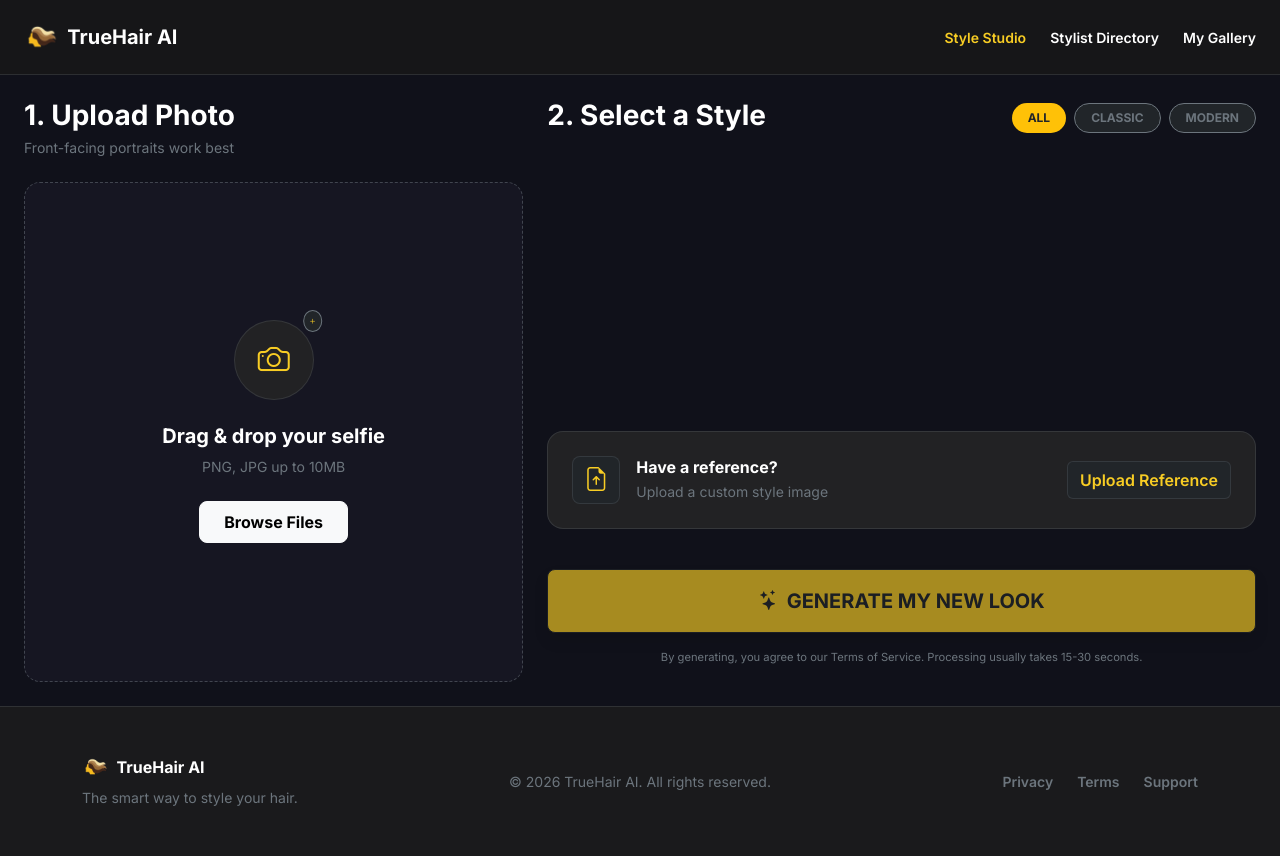
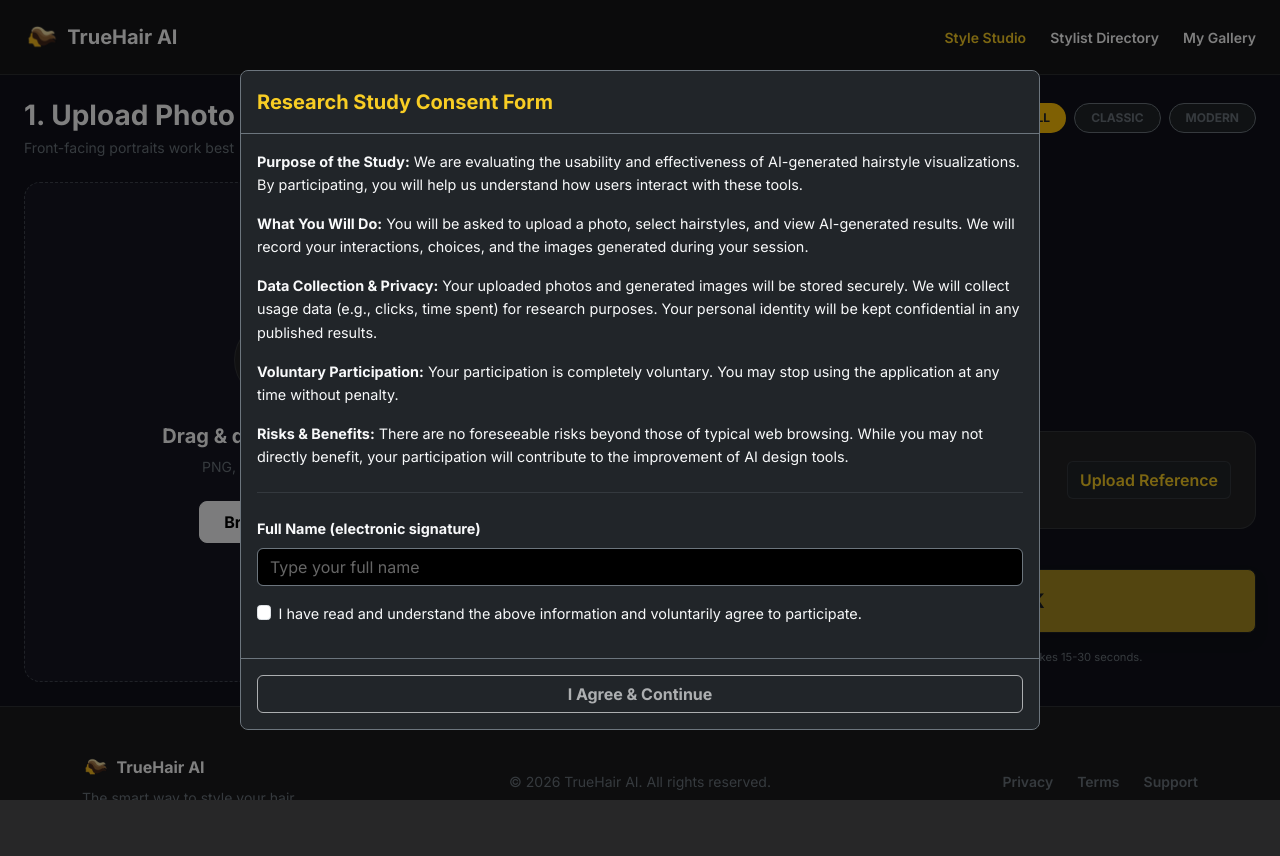
Before and after one commit to TrueHair-AI/truehair-ai, a Flask app: page /style-studio in a window 1280 px wide. After the commit the page ends 800 px from the top, so only its background shows below. Run offline with Flask 3, Linux system fonts and the light colour scheme; the visitor is signed in with stand-in values (Sample User, id 1); data that the repository does not hold is empty; some libraries are stand-ins or nearby versions.

Commit message:
feat(auth): add IRB informed consent modal and enforcement
- Add `Consent` model to store electronic signatures and timestamps
- Add `POST /api/consent` endpoint to handle consent submissions
- Add `@consent_required` decorator to enforce consent on protected routes (stylists, gallery, result)
- Update `style_studio.html` to display a non-dismissible IRB consent modal if consent is missing
- Update `inject_user` context processor to provide `has_consented` flag to templates
- Add tests for consent endpoint, duplicate handling, and redirect logic

Made-with: Cursor

```diff
--- a/app/models.py
+++ b/app/models.py
@@ -30,6 +30,20 @@ class Visit(db.Model):
 
     def __repr__(self):
         return f"<Visit id={self.id} page='{self.page}' timestamp={self.timestamp}>"
+
+
+class Consent(db.Model):
+    id = db.Column(db.Integer, primary_key=True)
+    user_id = db.Column(
+        db.Integer, db.ForeignKey("user.id"), nullable=False, unique=True
+    )
+    full_name = db.Column(db.String(200), nullable=False)
+    experiment_group = db.Column(db.String(20), nullable=False)
+    consented_at = db.Column(db.DateTime, nullable=False, default=datetime.utcnow)
+
+    user = db.relationship(
+        "User", backref=db.backref("consent", uselist=False, lazy=True)
+    )
 
 
 class Hairstyle(db.Model):
--- a/app/routes/main.py
+++ b/app/routes/main.py
@@ -21,6 +21,7 @@ from sqlalchemy.exc import IntegrityError
 from sqlalchemy.orm import joinedload
 
 from app.models import (
+    Consent,
     GeneratedImage,
     Hairstyle,
     Rating,
@@ -60,6 +61,20 @@ def login_required(f):
     return decorated_function
 
 
+def consent_required(f):
+    @wraps(f)
+    def decorated_function(*args, **kwargs):
+        if "user_id" not in session:
+            return redirect(url_for("auth.login", next=request.url))
+        user_id = session["user_id"]
+        has_consented = Consent.query.filter_by(user_id=user_id).first() is not None
+        if not has_consented:
+            return redirect(url_for("main.style_studio"))
+        return f(*args, **kwargs)
+
+    return decorated_function
+
+
 def admin_required(f):
     @wraps(f)
     def decorated_function(*args, **kwargs):
@@ -76,11 +91,15 @@ def admin_required(f):
 @main_bp.app_context_processor
 def inject_user():
     user = None
+    has_consented = False
     if "user_id" in session:
         user = db.session.get(User, session["user_id"])
+        if user:
+            has_consented = Consent.query.filter_by(user_id=user.id).first() is not None
     return {
         "current_user": user,
         "experiment_group": session.get("experiment_group"),
+        "has_consented": has_consented,
     }
 
 
@@ -144,6 +163,7 @@ def upload_confirm():
 
 @main_bp.route("/stylists")
 @login_required
+@consent_required
 def stylists():
     log_visit("Stylist Directory")
     query = request.args.get("q", "").strip()
@@ -325,6 +345,7 @@ def dashboard():
 @main_bp.route("/result")
 @main_bp.route("/result/<int:image_id>")
 @login_required
+@consent_required
 def result(image_id=None):
     log_visit("Results Page")
     if image_id:
@@ -356,6 +377,7 @@ def result(image_id=None):
 
 @main_bp.route("/gallery")
 @login_required
+@consent_required
 def gallery():
     log_visit("My Gallery")
     images = (
@@ -522,3 +544,48 @@ def api_rate():
         db.session.commit()
 
     return jsonify({"status": "success", "rating": rating_val})
+
+
+@main_bp.route("/api/consent", methods=["POST"])
+@login_required
+def submit_consent():
+    data = request.get_json(silent=True) or {}
+    full_name = data.get("full_name", "").strip()
+
+    if not full_name or len(full_name) < 2:
+        return jsonify({"error": "Full name must be at least 2 characters"}), 400
+
+    user_id = session["user_id"]
+    existing = Consent.query.filter_by(user_id=user_id).first()
+
+    if existing:
+        return jsonify({
+            "status": "success",
+            "consented_at": existing.consented_at.isoformat()
+        })
+
+    user = db.session.get(User, user_id)
+    experiment_group = user.experiment_group or "unknown"
+
+    consent = Consent(
+        user_id=user_id,
+        full_name=full_name,
+        experiment_group=experiment_group
+    )
+    db.session.add(consent)
+    try:
+        db.session.commit()
+    except IntegrityError:
+        db.session.rollback()
+        existing = Consent.query.filter_by(user_id=user_id).first()
+        if existing:
+            return jsonify({
+                "status": "success",
+                "consented_at": existing.consented_at.isoformat()
+            })
+        return jsonify({"error": "Unable to save consent"}), 500
+
+    return jsonify({
+        "status": "success",
+        "consented_at": consent.consented_at.isoformat()
+    })
--- a/app/templates/style_studio.html
+++ b/app/templates/style_studio.html
@@ -5,6 +5,49 @@
 {% block body_class %}bg-studio{% endblock %}
 
 {% block content %}
+<!-- IRB Consent Modal -->
+{% if not has_consented %}
+<div class="modal fade" id="irbConsentModal" data-bs-backdrop="static" data-bs-keyboard="false" tabindex="-1" aria-labelledby="irbConsentModalLabel" aria-hidden="true">
+    <div class="modal-dialog modal-lg modal-dialog-centered modal-dialog-scrollable">
+        <div class="modal-content bg-dark text-light border-secondary">
+            <div class="modal-header border-secondary">
+                <h5 class="modal-title text-yellow fw-bold" id="irbConsentModalLabel">Research Study Consent Form</h5>
+            </div>
+            <div class="modal-body" style="font-size: 0.9rem; line-height: 1.6;">
+                <p><strong>Purpose of the Study:</strong> We are evaluating the usability and effectiveness of AI-generated hairstyle visualizations. By participating, you will help us understand how users interact with these tools.</p>
+
+                <p><strong>What You Will Do:</strong> You will be asked to upload a photo, select hairstyles, and view AI-generated results. We will record your interactions, choices, and the images generated during your session.</p>
+
+                <p><strong>Data Collection & Privacy:</strong> Your uploaded photos and generated images will be stored securely. We will collect usage data (e.g., clicks, time spent) for research purposes. Your personal identity will be kept confidential in any published results.</p>
+
+                <p><strong>Voluntary Participation:</strong> Your participation is completely voluntary. You may stop using the application at any time without penalty.</p>
+
+                <p><strong>Risks & Benefits:</strong> There are no foreseeable risks beyond those of typical web browsing. While you may not directly benefit, your participation will contribute to the improvement of AI design tools.</p>
+
+                <hr class="border-secondary my-4">
+
+                <form id="consentForm">
+                    <div class="mb-3">
+                        <label for="consentFullName" class="form-label fw-bold">Full Name (electronic signature)</label>
+                        <input type="text" class="form-control bg-black text-light border-secondary" id="consentFullName" placeholder="Type your full name" required minlength="2">
+                        <div class="invalid-feedback">Please enter your full name (at least 2 characters).</div>
+                    </div>
+                    <div class="form-check mb-3">
+                        <input class="form-check-input" type="checkbox" id="consentCheckbox" required>
+                        <label class="form-check-label" for="consentCheckbox">
+                            I have read and understand the above information and voluntarily agree to participate.
+                        </label>
+                    </div>
+                </form>
+            </div>
+            <div class="modal-footer border-secondary">
+                <button type="button" class="btn btn-yellow fw-bold w-100" id="btnSubmitConsent" disabled>I Agree & Continue</button>
+            </div>
+        </div>
+    </div>
+</div>
+{% endif %}
+
 <div class="container-fluid px-4 py-4">
     <div class="row g-4">
 
@@ -126,6 +169,58 @@
 
 <script>
     document.addEventListener('DOMContentLoaded', function () {
+        // IRB Consent Modal Logic
+        const consentModalEl = document.getElementById('irbConsentModal');
+        if (consentModalEl) {
+            const consentModal = new bootstrap.Modal(consentModalEl);
+            consentModal.show();
+
+            const consentFullName = document.getElementById('consentFullName');
+            const consentCheckbox = document.getElementById('consentCheckbox');
+            const btnSubmitConsent = document.getElementById('btnSubmitConsent');
+
+            function checkConsentValidity() {
+                const name = consentFullName.value.trim();
+                btnSubmitConsent.disabled = !(name.length >= 2 && consentCheckbox.checked);
+            }
+
+            consentFullName.addEventListener('input', checkConsentValidity);
+            consentCheckbox.addEventListener('change', checkConsentValidity);
+
+            btnSubmitConsent.addEventListener('click', function() {
+                const name = consentFullName.value.trim();
+                if (name.length < 2 || !consentCheckbox.checked) return;
+
+                btnSubmitConsent.disabled = true;
+                btnSubmitConsent.innerHTML = '<span class="spinner-border spinner-border-sm" role="status" aria-hidden="true"></span> Submitting...';
+
+                fetch('{{ url_for("main.submit_consent") }}', {
+                    method: 'POST',
+                    headers: {
+                        'Content-Type': 'application/json',
+                    },
+                    body: JSON.stringify({ full_name: name })
+                })
+                .then(response => response.json())
+                .then(data => {
+                    if (data.status === 'success') {
+                        consentModal.hide();
+                        // Optionally trigger heartbeat here if implemented
+                    } else {
+                        alert(data.error || 'Failed to submit consent. Please try again.');
+                        btnSubmitConsent.disabled = false;
+                        btnSubmitConsent.innerHTML = 'I Agree & Continue';
+                    }
+                })
+                .catch(err => {
+                    console.error(err);
+                    alert('An error occurred. Please try again.');
+                    btnSubmitConsent.disabled = false;
+                    btnSubmitConsent.innerHTML = 'I Agree & Continue';
+                });
+            });
+        }
+
         let selectedHairstyleId = null;
         let uploadedImageId = null;
 
```
Also changed, not shown: tests/conftest.py (+33 -0 lines), tests/test_routes.py (+65 -0 lines).
